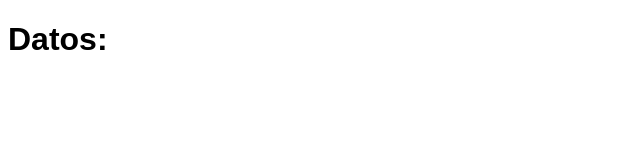
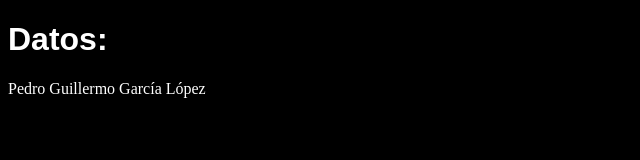
Before and after one commit to J0NAS0SANCHEZ/misitio, a plain HTML site: page pagina1.html in a window 1280 px wide. Shown: the whole page, without its empty margins (0-640 px from the left). Drawn offline with Linux system fonts and the light colour scheme.

Commit message:
Añadidos datos de la página 1

```diff
--- a/pagina1.html
+++ b/pagina1.html
@@ -11,10 +11,15 @@
         }
         h1{
             font-family: Arial, Helvetica, sans-serif;
+            color: white;
+        }
+        p{
+            color: white;
         }
     </style>
 </head>
-<body>
+<body bgcolor="black">
     <h1 class="center">Datos:</h1>
+    <p>Pedro Guillermo García López</p>
 </body>
 </html>
```
